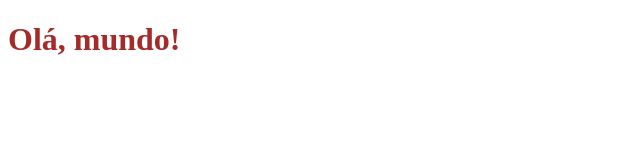
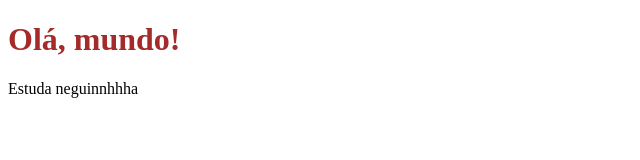
Before and after one commit to imaculadasousa103/GIT-CURSO, a plain HTML site: page index.html in a window 1280 px wide. Shown: the whole page, without its empty margins (0-640 px from the left). Drawn offline with Linux system fonts and the light colour scheme.

Commit message:
Utilizando tag

```diff
--- a/index.html
+++ b/index.html
@@ -9,5 +9,6 @@
 </head>
 <body>
     <H1>Olá, mundo!</H1>
+    <p> Estuda neguinnhhha</p>
 </body>
 </html>
```
